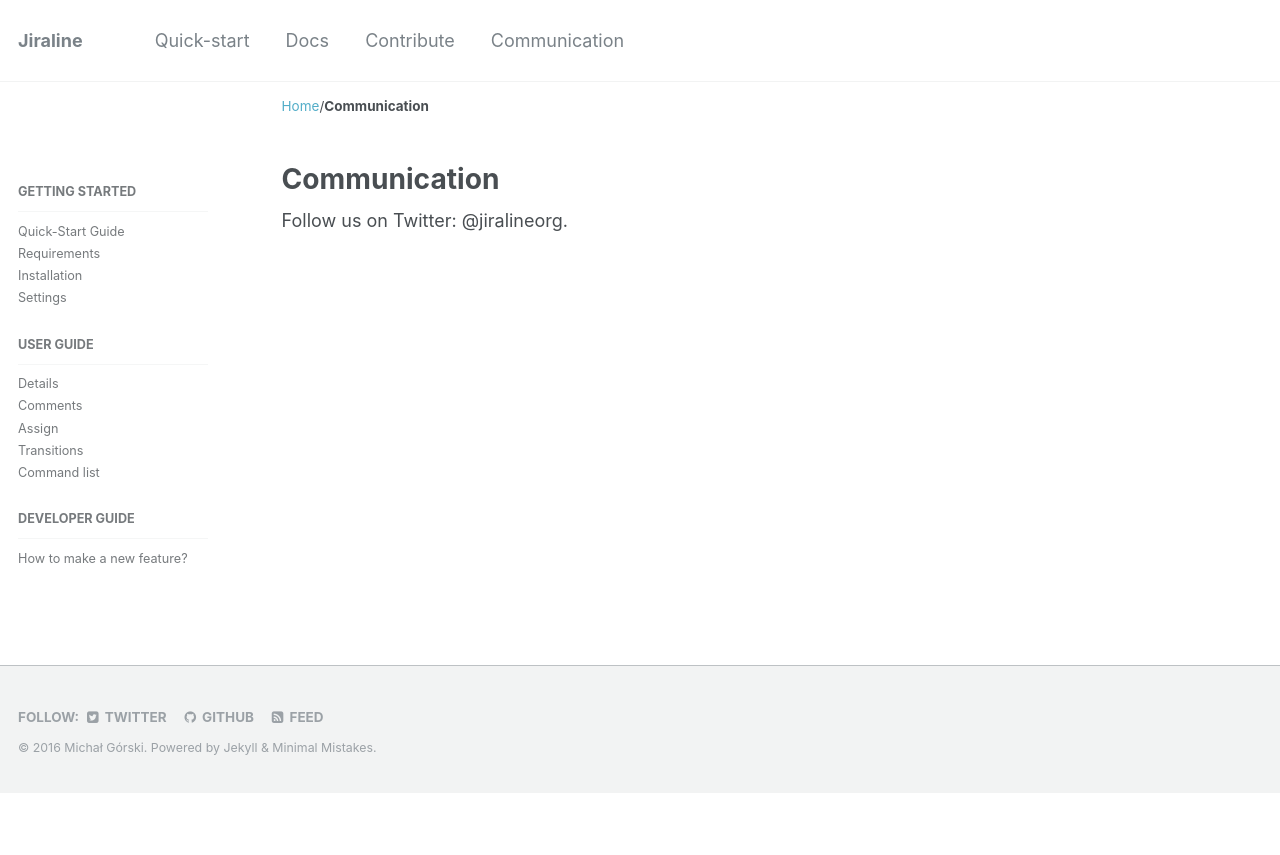
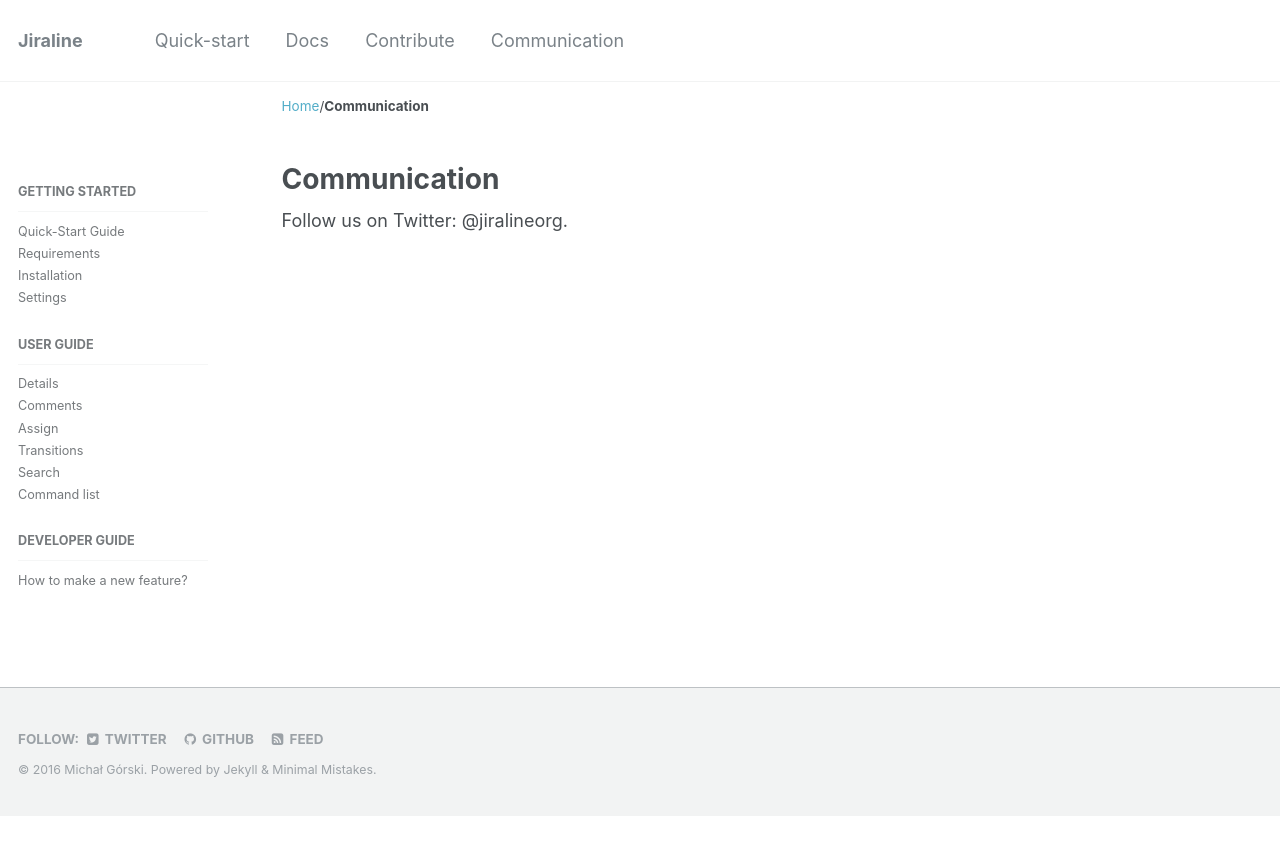
Before and after one commit to posbit/jiraline, a Jekyll site: the page built from _pages/communication.md, in a window 1280 px wide. Shown: the top 855 px of the page. Built offline with Jekyll 4.4.1, drawn with Linux system fonts in a browser that asks for light colours.

Commit message:
Search doc page in navigation

```diff
--- a/_data/navigation.yml
+++ b/_data/navigation.yml
@@ -32,6 +32,8 @@ docs:
         url: /docs/assign/
       - title: "Transitions"
         url: /docs/transitions/
+      - title: "Search"
+        url: /docs/search/
       - title: "Command list"
         url: "/docs/command_list/"
 
```
